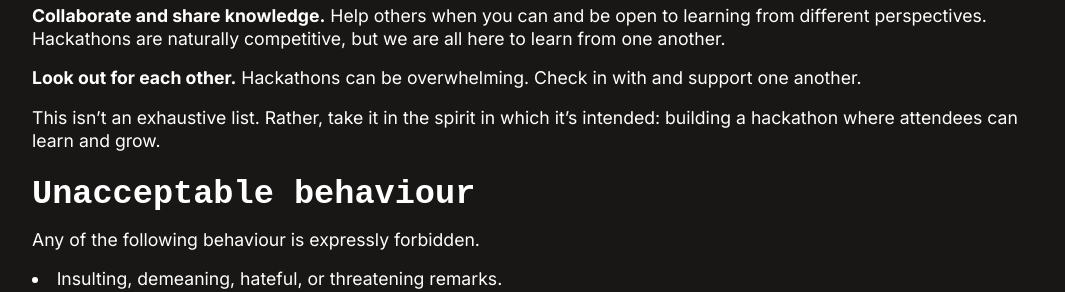
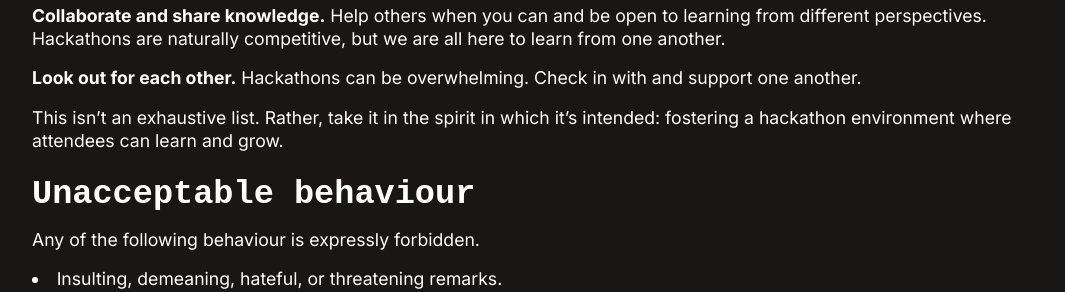
Before and after one commit to CSSUoB/birminghack.com, a Jekyll site: the page built from code-of-conduct.md, in a window 1280 px wide. Shown: the part 641-933 px from the top of the page, without its empty margins (108-1173 px from the left). Built offline with Jekyll 4.4.1, drawn with Linux system fonts in a browser that asks for light colours; some web fonts are replaced.

Commit message:
Minor change to CoC

```diff
--- a/code-of-conduct.md
+++ b/code-of-conduct.md
@@ -21,7 +21,7 @@ All attendees, whether hacker or organiser, should aspire to do the following.
 
 **Look out for each other.** Hackathons can be overwhelming. Check in with and support one another.
 
-This isn’t an exhaustive list. Rather, take it in the spirit in which it’s intended: building a hackathon where attendees can learn and grow.
+This isn’t an exhaustive list. Rather, take it in the spirit in which it’s intended: fostering a hackathon environment where attendees can learn and grow.
 
 ## Unacceptable behaviour
 
```
